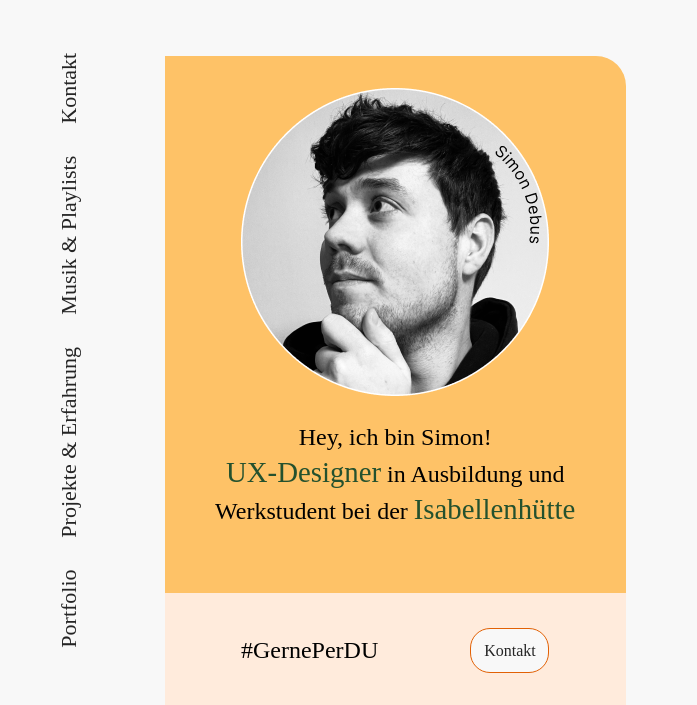
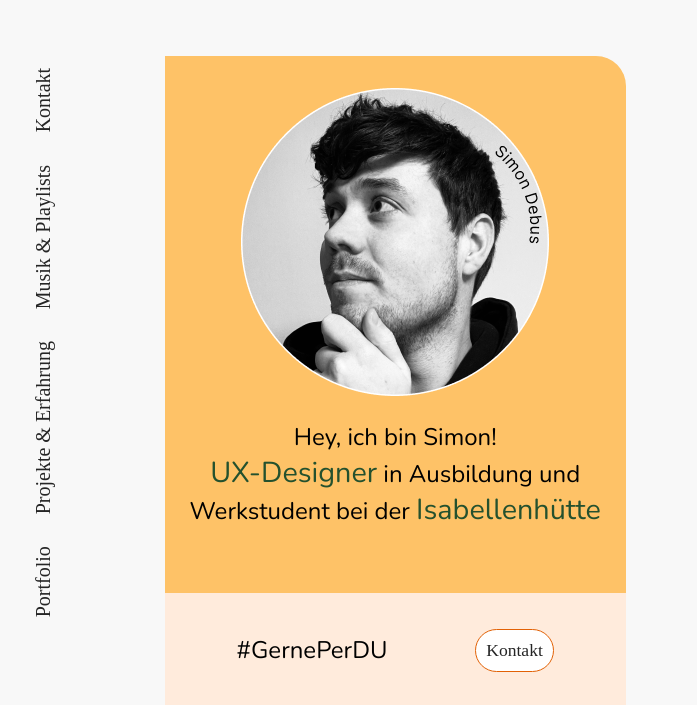
Before and after one commit to IU-Webprogrammierung/web-programmierung-SimonDebus, a plain HTML site: page index.html in a window 1280 px wide. Shown: the top 705 px of the page, 0-697 px from the left. Drawn offline with nearby package versions, Linux system fonts and the light colour scheme; grey boxes are pictures that could not be loaded; a web font is replaced by a local one.

Commit message:
color changes; desktop navigation size and font adjusted, added class for contact & form button + same styles & hover effect; format documents

```diff
--- a/index.html
+++ b/index.html
@@ -8,6 +8,12 @@
     <link rel="stylesheet" href="styles.css">
     <!--Einbindung der Icon Bibliothek von Font Awesome-->
     <link href="https://cdnjs.cloudflare.com/ajax/libs/font-awesome/6.0.0/css/all.min.css" rel="stylesheet">
+    <!--Fonts einbinden-->
+    <link rel="preconnect" href="https://fonts.googleapis.com">
+    <link rel="preconnect" href="https://fonts.gstatic.com" crossorigin>
+    <link
+        href="https://fonts.googleapis.com/css2?family=Hepta+Slab:wght@1..900&family=Nunito:ital,wght@0,200..1000;1,200..1000&display=swap"
+        rel="stylesheet">
     <!--Header und Footer mit Javascript laden-->
     <script src="https://ajax.googleapis.com/ajax/libs/jquery/3.7.1/jquery.min.js"></script>
     <script defer src="loader.js"></script>
@@ -36,7 +42,7 @@
                     <div id="social">
                         <p>#GernePerDU</p>
 
-                        <a href="contact.html" id="kontaktbutton" role="button"
+                        <a href="contact.html" class="ctabutton" role="button"
                             aria-label="Kontakt aufnehmen">Kontakt</a>
 
                         <a href="https://www.linkedin.com/in/simon-debus-ux/" target="_blank" rel="noopener noreferrer"
--- a/styles.css
+++ b/styles.css
@@ -97,26 +97,6 @@ footer a {
     line-height: 35px;
 }
 
-/* Kontakt Button Formatierung */
-#kontaktbutton {
-    border: 0.1rem solid;
-    border-color: #e26105;
-    text-align: center;
-    text-decoration: none;
-    padding: 0.8rem;
-    border-radius: 20px;
-    font-weight: 500;
-    font-size: 16px;
-    background-color: #f8f8f8;
-    color: #252525;
-    font-family: "Hepta Slab";
-}
-
-#kontaktbutton:hover {
-    transition: color 0.5 ease;
-    color: #e26105;
-}
-
 /* Akzente im Text setzen mit dem "Span" Element*/
 .farbig {
     color: #24512e;
@@ -203,7 +183,7 @@ footer a {
     font-family: "Hepta Slab";
     font-weight: 400;
     font-size: 4em;
-    color: #24512e;
+    color: #e26105;
     margin-bottom: 20px;
 }
 
@@ -285,16 +265,19 @@ legend {
     line-height: 20px;
 }
 
-/*Absenden Button formatieren*/
-#absenden {
+/*Button formatieren*/
+.ctabutton {
     border-radius: 30px;
     padding: 10px;
-    width: 140px;
+    width: auto;
     background-color: #ffffff;
     border: 1px solid;
     border-color: #e26105;
     font-family: "Hepta Slab";
     font-size: 1.1em;
+    text-align: center;
+    color: #252525;
+    cursor: pointer;
 }
 
 #standorttext {
@@ -558,22 +541,24 @@ legend {
     font-family: "Nunito";
     font-size: 20px;
 }
+
 /*Icon Farben*/
-.fa-heart{
+.fa-heart {
     color: #dd3232;
 }
 
-.fa-rectangle-list{
+.fa-rectangle-list {
     color: #9e6105;
 }
 
-.fa-lightbulb{
+.fa-lightbulb {
     color: #929c04;
 }
 
-.fa-handshake{
+.fa-handshake {
     color: #d16628;
 }
+
 /*Skill Container – Schriftarten & Flex-Container stylen*/
 #skillsh2 {
     font-family: "Hepta Slab";
@@ -679,6 +664,12 @@ legend {
         max-height: 1200px;
     }
 
+    .ctabutton:hover {
+        transition: color 0.5 ease;
+        color: #ffffff;
+        background-color: #e26105;
+    }
+
     #portfolio {
         position: absolute;
         font-size: 80px;
@@ -711,7 +702,7 @@ legend {
     .nav {
         position: fixed;
         /* Volle Höhe des Viewports abzüglich Höhe des Footers damit die Navigationsleiste beim scrollen nicht über dem Footer liegt*/
-        height: calc(100vh - 115px);
+        height: calc(100vh - 130px);
         display: flex;
         flex-direction: column;
         flex-wrap: wrap;
@@ -722,7 +713,7 @@ legend {
     .nav ul {
         list-style: none;
         margin: 0;
-        margin-left: 2rem;
+        margin-left: 0.5rem;
         padding: 0;
         /* Vertikale Textausrichtung und umdrehen*/
         writing-mode: vertical-lr;
@@ -742,7 +733,7 @@ legend {
         text-decoration: none;
         color: #252525;
         font-family: "Hepta Slab";
-        font-size: 22px;
+        font-size: 20px;
         font-weight: 400;
         transition: color 0.5s ease;
     }
@@ -873,29 +864,25 @@ legend {
         justify-content: center;
     }
 
-    #projekt2{
+    #projekt2 {
         width: 100vw;
         justify-content: center;
         margin: 4rem;
     }
 
-    .projektbild img{
+    .projektbild img {
         width: 38vw;
-    }
-
-    .projektbild img:nth-child(){
-        margin-left: 6rem;
     }
 
     #projekt2 {
         padding-bottom: 2rem;
         flex-direction: row-reverse;
         gap: 30px;
-        justify-content: center ;
+        justify-content: center;
         max-width: 1920px;
     }
 
-    .projektbeschreibung{
+    .projektbeschreibung {
         width: 45vw;
     }
 }
```
Also changed, not shown: contact.html (+3 -2 lines).
